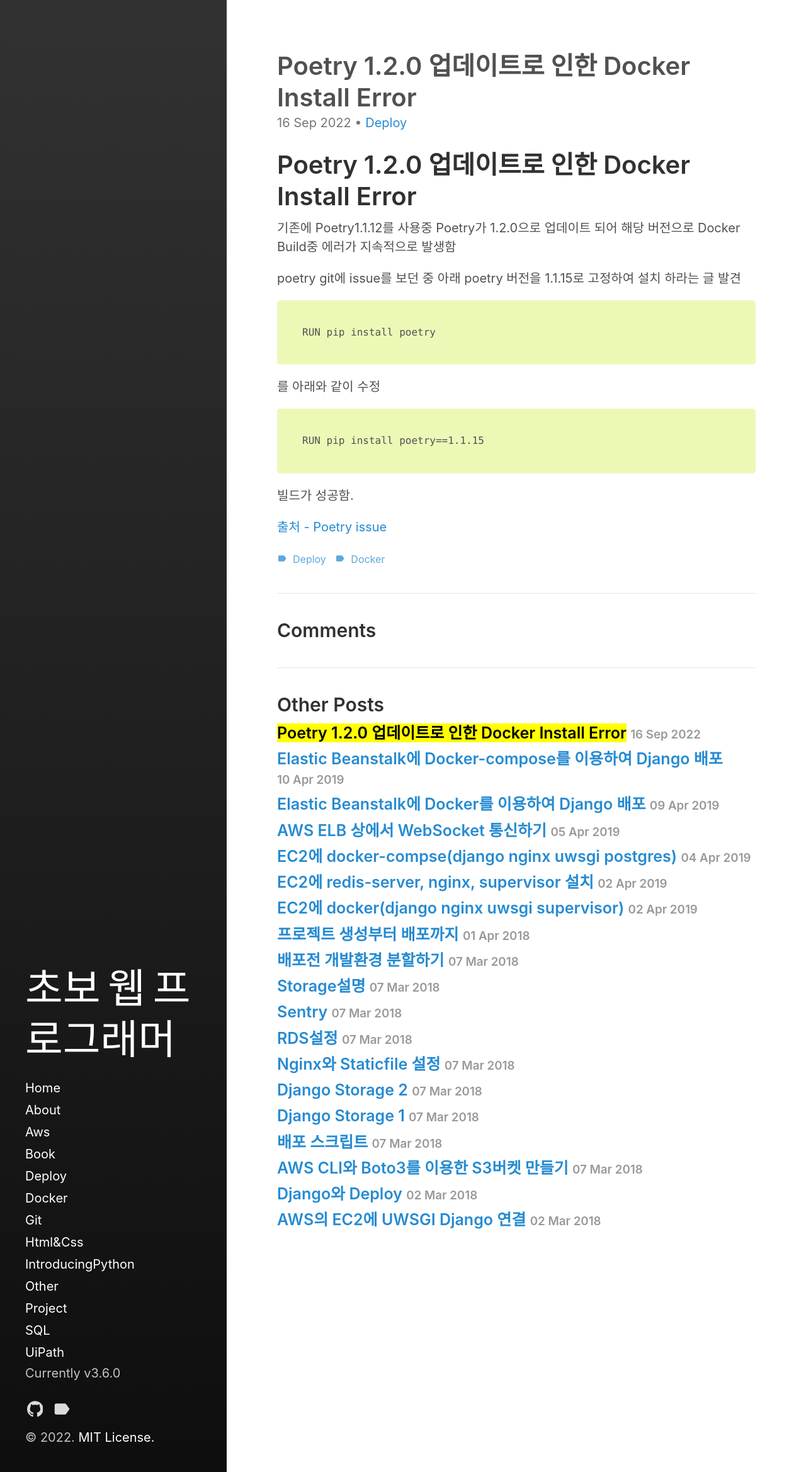
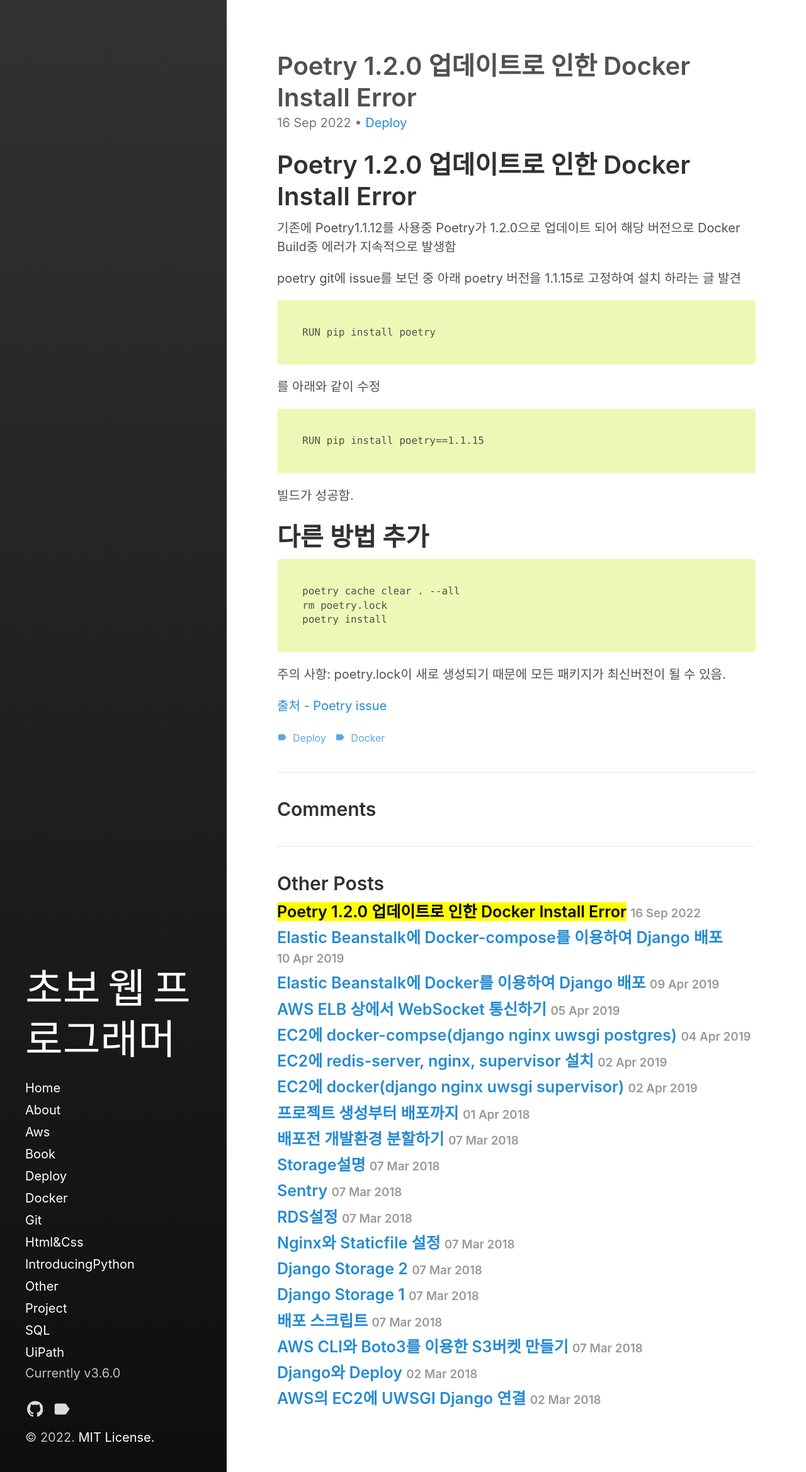
Before and after one commit to himanmenGit/himanmenGit.github.io, a Jekyll site: the page built from _posts/deploy/2022-09-16-poetry-1.2.0-install-error.md, in a window 1280 px wide. Shown: the whole page at 63% size. Built offline with Jekyll 4.4.1, drawn with Linux system fonts in a browser that asks for light colours; comment, search, counter and statistics services are not loaded.

Commit message:
poetry error 수정

````diff
--- a/_posts/deploy/2022-09-16-poetry-1.2.0-install-error.md
+++ b/_posts/deploy/2022-09-16-poetry-1.2.0-install-error.md
@@ -26,4 +26,12 @@
 
 빌드가 성공함.
 
+# 다른 방법 추가
+```
+poetry cache clear . --all
+rm poetry.lock
+poetry install
+```
+주의 사항: poetry.lock이 새로 생성되기 때문에 모든 패키지가 최신버전이 될 수 있음.
+
 [출처 - Poetry issue](https://github.com/python-poetry/poetry/issues/6288#issuecomment-1242526811)
````
